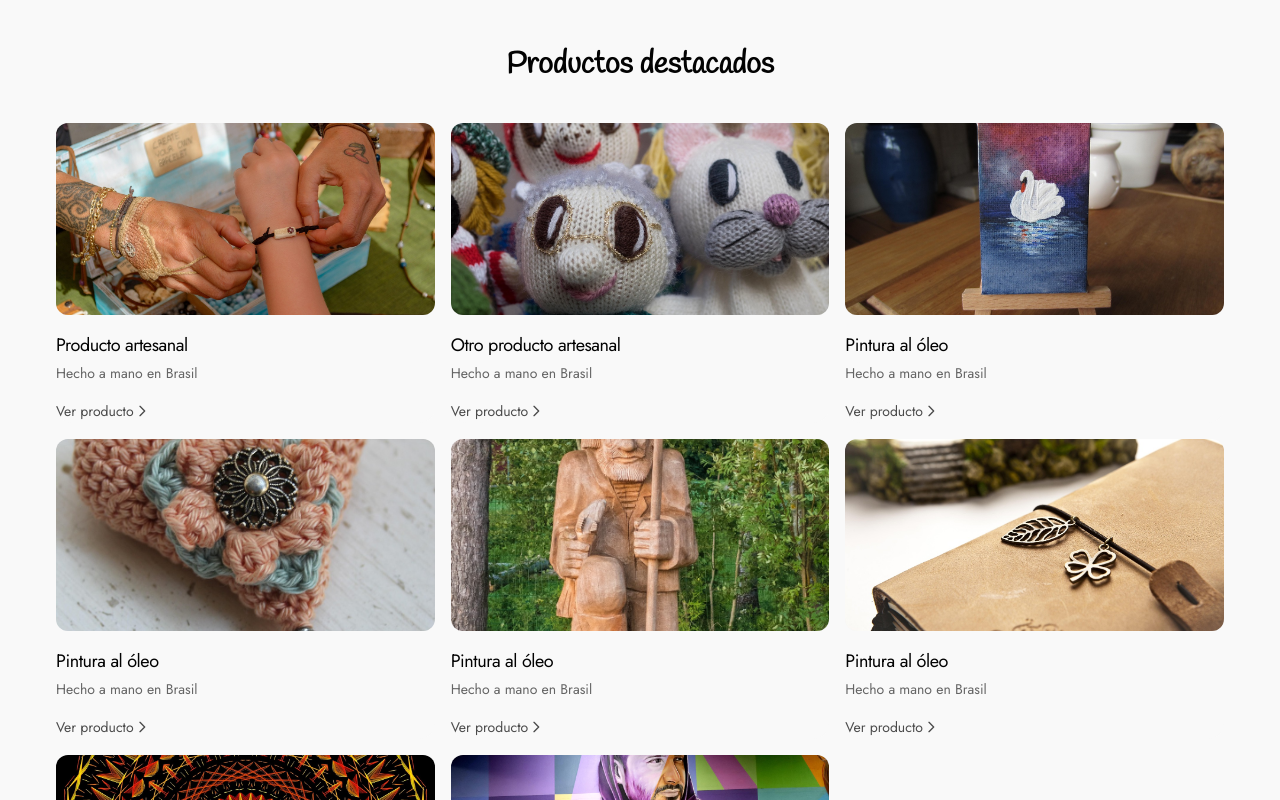
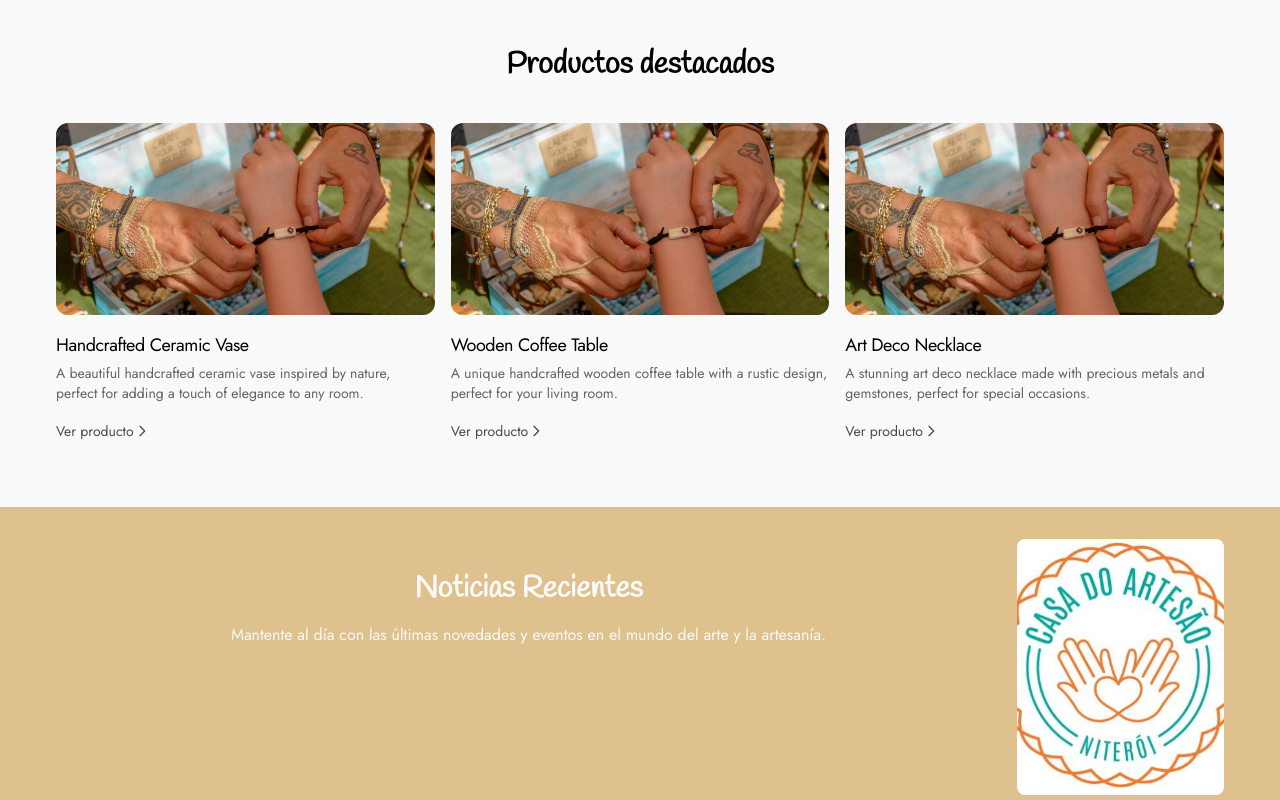
Before and after one commit to Liah0na/artisan-hub, a Next.js app: page / in a window 1280 px wide. Shown: the part 800-1600 px from the top of the page. Built offline with nearby package versions, Linux system fonts and the light colour scheme.

Commit message:
Adding mock datas

```diff
--- a/components/layout/landing-page/ProductsSection.tsx
+++ b/components/layout/landing-page/ProductsSection.tsx
@@ -1,4 +1,5 @@
-import ProductCard from "@/components/ui/ProductCard";
+import { products } from '@/lib/data/products';
+import ProductCard from '@/components/ui/ProductCard';
 
 const ProductsSection = () => {
   return (
@@ -9,7 +10,15 @@ const ProductsSection = () => {
         </h2>
 
         <div className="grid gap-4 grid-cols-1 sm:grid-cols-2 lg:grid-cols-3">
-
+          {
+            products.map((product) => (
+              <ProductCard
+                key={product.id}
+                product={product}
+              />
+            ))
+          }
+          {/*}
           <ProductCard />
           <ProductCard
             imageSrc="/dolls.jpg"
@@ -38,7 +47,7 @@ const ProductsSection = () => {
           <ProductCard
             imageSrc="/street-art.jpg"
             title="Consectetur adipiscing elit"
-          />
+          />*/}
 
         </div>
 
--- a/components/ui/ProductCard.tsx
+++ b/components/ui/ProductCard.tsx
@@ -1,18 +1,10 @@
+import Link from 'next/link';
 import Image from 'next/image';
+import { Product } from '@/lib/types';
 
-type ProductCardProps = {
-  imageSrc?: string;
-  altText?: string;
-  title?: string;
-  description?: string;
-};
+interface ProductCardProps { product: Product; }
 
-const ProductCard = ({
-  imageSrc = '/default.jpg',
-  altText = 'Producto artesanal',
-  title = 'Producto artesanal',
-  description = 'Hecho a mano en Brasil',
-}: ProductCardProps) => {
+const ProductCard = ({ product }: ProductCardProps) => {
   return (
     <article
       className="group relative rounded-2xl bg-white
@@ -21,8 +13,8 @@ const ProductCard = ({
     >
       <div className="relative h-48 w-full overflow-hidden rounded-xl bg-gray-100">
         <Image
-          src={imageSrc}
-          alt={altText}
+          src={product.image || '/default.jpg'}
+          alt={product.name}
           className="h-full w-full object-cover
                 transition-transform duration-500 ease-out
                 group-hover:scale-105"
@@ -36,16 +28,16 @@ const ProductCard = ({
                 transition-colors duration-300
                 group-hover:text-black"
         >
-          {title}
+          {product.name}
         </h3>
 
         <p className="mt-1 text-sm text-black/60">
-          {description}
+          {product.description}
         </p>
       </div>
 
-      {/*<!-- CTA sutil -->*/}
       <div className="mt-4">
+        <Link href={`/product/${product.id || 0}`} className="inline-flex items-center text-sm font-medium text-black/70">
         <span
           className="inline-flex items-center text-sm font-medium text-black/70
                 transition-all duration-300
@@ -63,6 +55,7 @@ const ProductCard = ({
             <path strokeLinecap="round" strokeLinejoin="round" d="M9 5l7 7-7 7" />
           </svg>
         </span>
+        </Link>
       </div>
     </article>
   );
--- /dev/null
+++ b/lib/data/artisans.ts
@@ -0,0 +1,22 @@
+import { Artisan } from '@/lib/types';
+
+export const artisans: Artisan[] = [
+  {
+    id: '1',
+    name: 'Alice Smith',
+    bio: 'Alice is a skilled potter with over 10 years of experience. She creates beautiful ceramic pieces inspired by nature.',
+    avatar: 'https://example.com/avatars/alice.jpg',
+  },
+  {
+    id: '2',
+    name: 'Bob Johnson',
+    bio: 'Bob is a talented woodworker who specializes in handcrafted furniture. His pieces are known for their unique designs and high quality.',
+    avatar: 'https://example.com/avatars/bob.jpg',
+  },
+  {
+    id: '3',
+    name: 'Charlie Davis',
+    bio: 'Charlie is a passionate jewelry maker who creates stunning pieces using precious metals and gemstones. His work is inspired by art deco designs.',
+    avatar: 'https://example.com/avatars/charlie.jpg',
+  },
+];
--- /dev/null
+++ b/lib/data/products.ts
@@ -0,0 +1,28 @@
+import { Product } from '@/lib/types';
+
+export const products: Product[] = [
+  {
+    id: '1',
+    name: 'Handcrafted Ceramic Vase',
+    price: 45.99,
+    image: '/default.jpg',
+    description: 'A beautiful handcrafted ceramic vase inspired by nature, perfect for adding a touch of elegance to any room.',
+    artisanId: '1',
+  },
+  {
+    id: '2',
+    name: 'Wooden Coffee Table',
+    price: 299.99,
+    image: '/default.jpg',
+    description: 'A unique handcrafted wooden coffee table with a rustic design, perfect for your living room.',
+    artisanId: '2',
+  },
+  {
+    id: '3',
+    name: 'Art Deco Necklace',
+    price: 129.99,
+    image: '/default.jpg',
+    description: 'A stunning art deco necklace made with precious metals and gemstones, perfect for special occasions.',
+    artisanId: '3',
+  },
+];
--- /dev/null
+++ b/lib/types.ts
@@ -0,0 +1,15 @@
+export interface Artisan {
+  id: string;
+  name: string;
+  bio: string;
+  avatar: string;
+}
+
+export interface Product {
+  id: string;
+  name: string;
+  price: number;
+  image: string;
+  description: string;
+  artisanId: string;
+}
```
